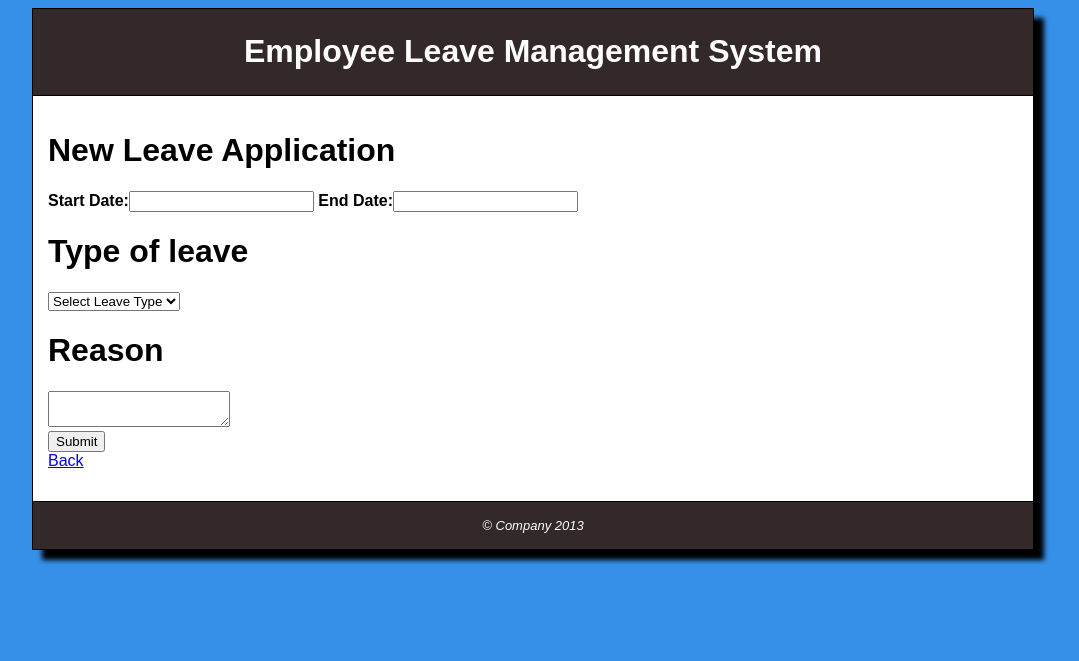
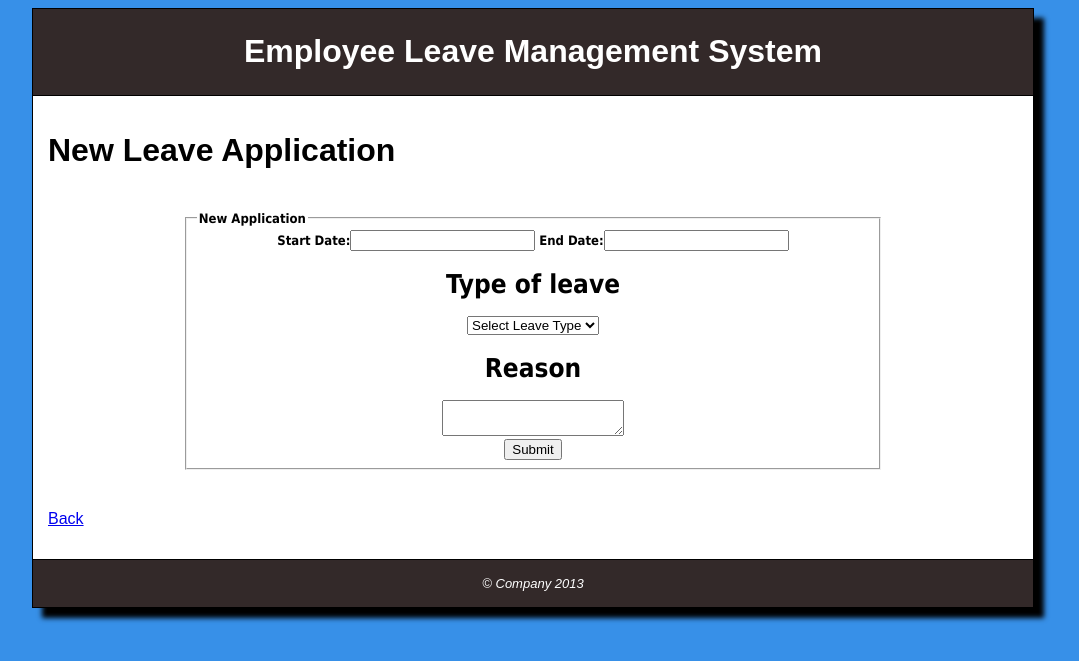
Before and after one commit to Srikom/ELMS, a Rails app: page /leave_applications/new in a window 1280 px wide. Shown: the top 661 px of the page, without its empty margins (107-1186 px from the left). Run offline with Rails 7, Linux system fonts and the light colour scheme; style sheets or scripts are compiled from the project's sources; parts of the project's set-up code (start-up, migrations or seed data) failed here and were passed over; some libraries are stand-ins or nearby versions.

Commit message:
Change js n css

```diff
--- a/app/assets/stylesheets/application.css
+++ b/app/assets/stylesheets/application.css
@@ -188,6 +188,14 @@ th
 	padding: 20px 0px 40px 0px;
 }
 
+#reportFilter2
+{
+	font-family: tahoma;
+	font-size: 13px;
+	padding: 20px 0px 40px 0px;
+	width: 700px;
+}
+
 .fieldset-auto-width {
          display: inline-block;
          width: 550px;
--- a/app/views/leave_applications/_form.html.erb
+++ b/app/views/leave_applications/_form.html.erb
@@ -1,4 +1,8 @@
 <%= form_for (@leaveApplication) do |f| %>
+<center>
+<div id="reportFilter2">
+<fieldset>
+	<legend><b>New Application</b></legend>
 <% if @leaveApplication.errors.any? %>
 	<div id="formError">
 		<h2>Errors :</h2>
@@ -24,5 +28,7 @@
  </div>
 
  <%= f.submit 'Submit'%>
-
+</fieldset>
+</div>
+</center>
 <% end %>
```
Also changed, not shown: db/development.sqlite3.
